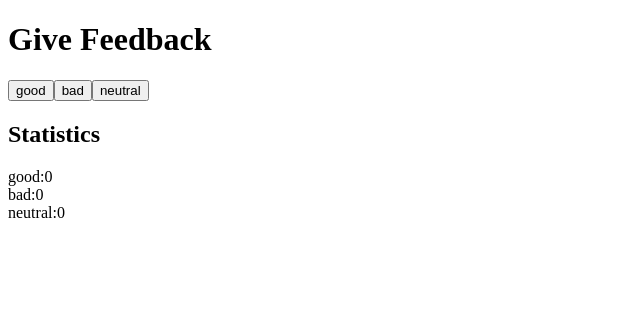
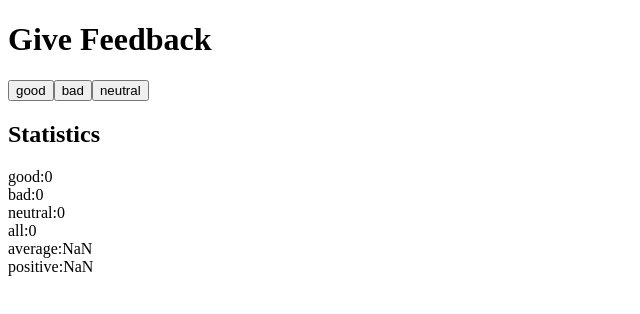
Before and after one commit to elber01/FSOdata, a React (Vite) app in the folder part1/unicafe/: page / in a window 1280 px wide. Shown: the top 314 px of the page, without its empty margins (0-640 px from the left). Built offline with nearby package versions, Linux system fonts and the light colour scheme.

Commit message:
Practice 1.7 done

```diff
--- a/part1/unicafe/src/App.jsx
+++ b/part1/unicafe/src/App.jsx
@@ -40,6 +40,8 @@ const Result = ({value, text}) => {
   )
 }
 
+
+
 return (
     <div>
       <Header course="Give Feedback" />
@@ -50,6 +52,9 @@ return (
       <Result value={good} text="good" />
       <Result value={bad} text="bad" />
       <Result value={neutral} text="neutral" />
+      <Result value={good + bad + neutral} text="all" />
+      <Result value={(good - bad) / (good + bad + neutral)} text="average" />
+      <Result value={ (good * 100) / (good + bad + neutral) } text="positive" />
  </div>
 )
 }
```
